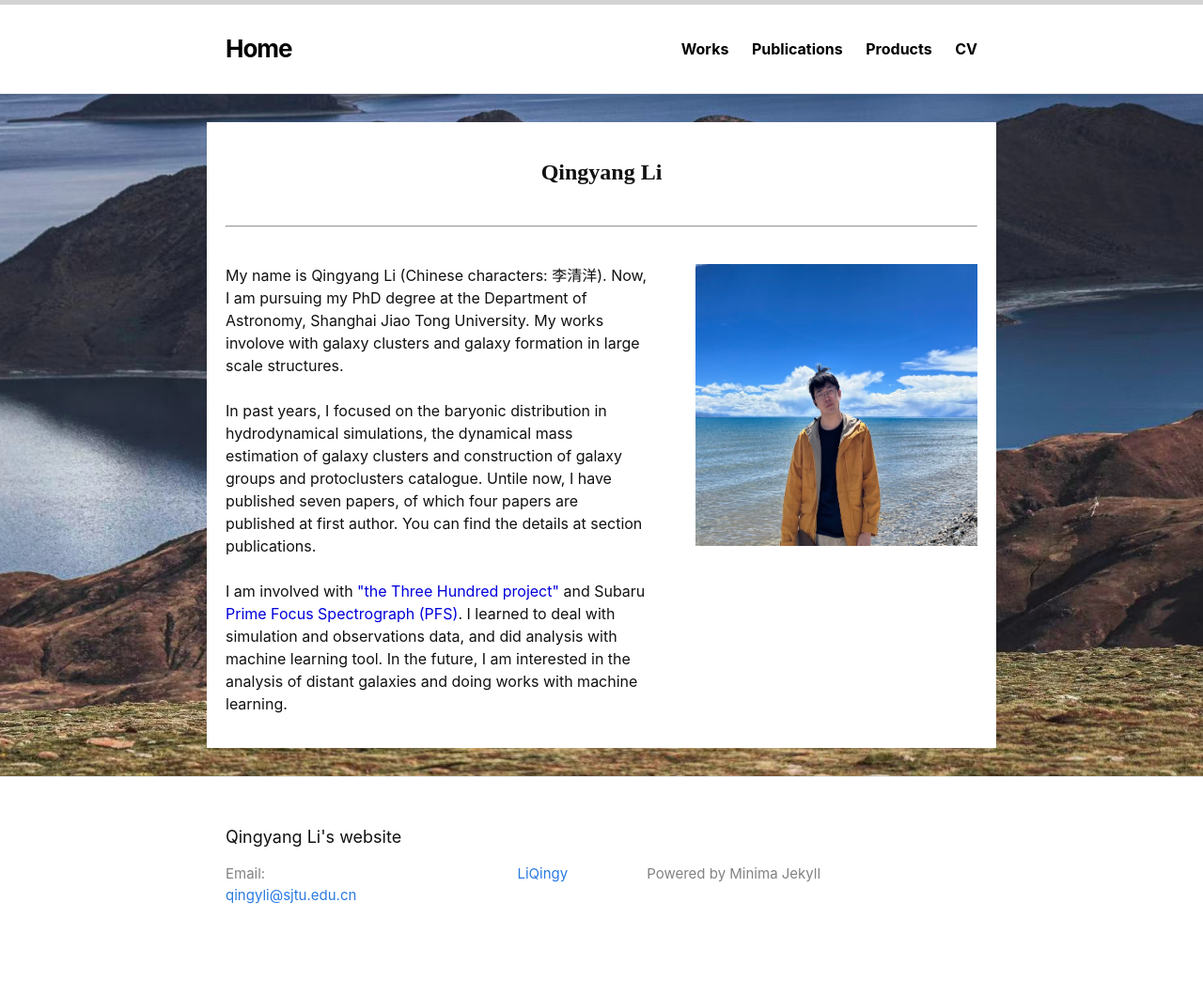
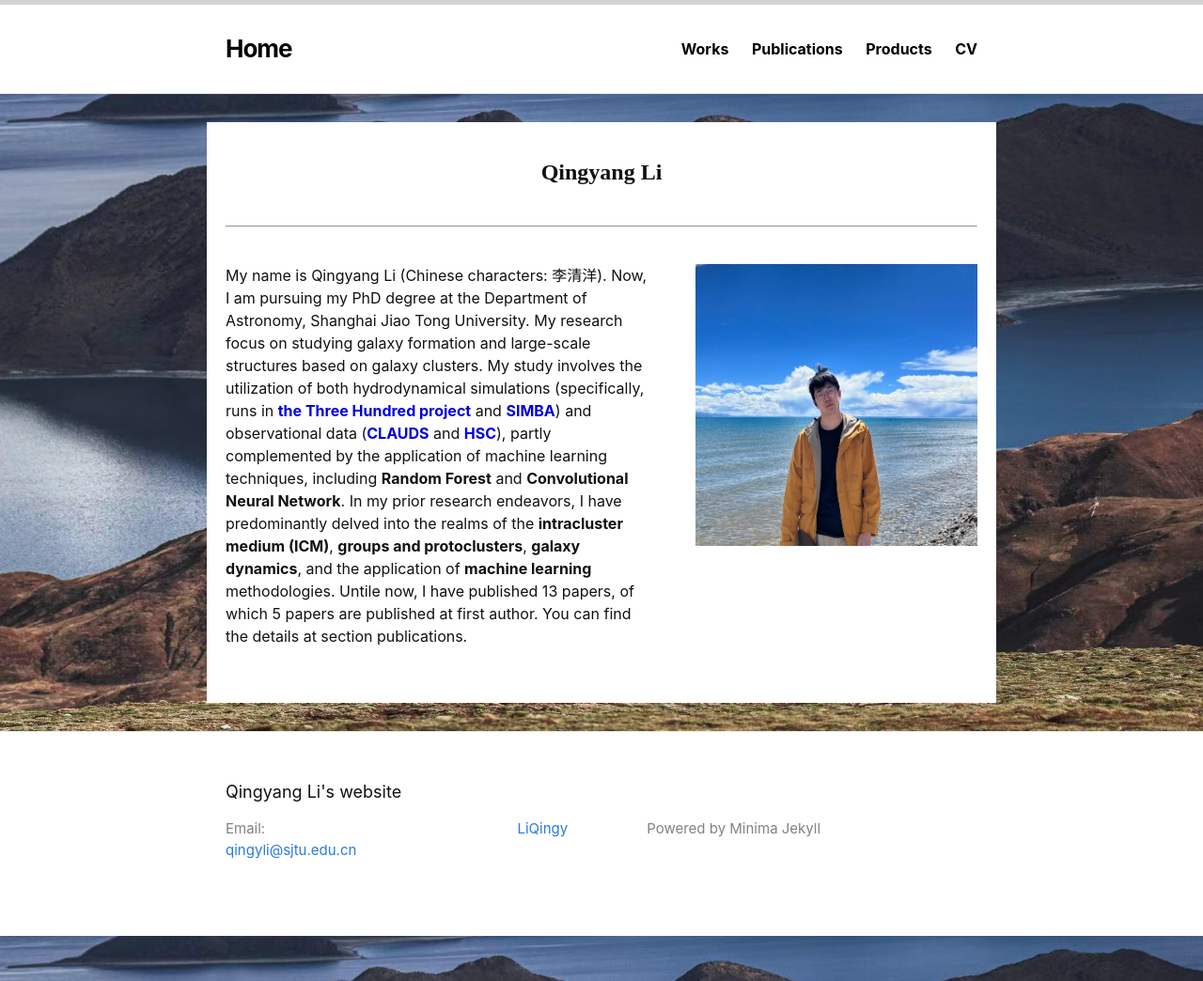
Before and after one commit to LiQingy/LiQingy.github.io, a Jekyll site: the page built from index.markdown, in a window 1280 px wide. Shown: the whole page at 94% size. Built offline with Jekyll 4.4.1, drawn with Linux system fonts in a browser that asks for light colours.

Commit message:
Update index.markdown

```diff
--- a/index.markdown
+++ b/index.markdown
@@ -20,9 +20,11 @@ layout: home
 </div> -->
 
 <p style="width:450px">
-My name is Qingyang Li (Chinese characters: 李清洋). Now, I am pursuing my PhD degree at the Department of Astronomy, Shanghai Jiao Tong University. My works involove with galaxy clusters and galaxy formation in large scale structures. <br><br>
+My name is Qingyang Li (Chinese characters: 李清洋). Now, I am pursuing my PhD degree at the Department of Astronomy, Shanghai Jiao Tong University. My research focus on studying galaxy formation and large-scale structures based on galaxy clusters. My study involves the utilization of both hydrodynamical simulations (specifically, runs in <a herf="http://popia.ft.uam.es/The300-2022/Home.html"><font color="#0000dd"><b>the Three Hundred project</b></font></a> and <a herf="http://simba.roe.ac.uk/"><font color="#0000dd"><b>SIMBA</b></font></a>) and observational data (<a herf="https://www.clauds.net/"><font color="#0000dd"><b>CLAUDS</b></font></a> and <a herf="https://hsc-release.mtk.nao.ac.jp/doc/"><font color="#0000dd"><b>HSC</b></font></a>), partly complemented by the application of machine learning techniques, including <b>Random Forest</b> and <b>Convolutional Neural Network</b>.
 
-In past years, I focused on the baryonic distribution in hydrodynamical simulations, the dynamical mass estimation of galaxy clusters and construction of galaxy groups and protoclusters catalogue. Untile now, I have published seven papers, of which four papers are published at first author. You can find the details at section publications. <br><br>
+In my prior research endeavors, I have predominantly delved into the realms of the <b>intracluster medium (ICM)</b>, <b>groups and protoclusters</b>, <b>galaxy dynamics</b>, and the application of <b>machine learning</b> methodologies. Untile now, I have published 13 papers, of which 5 papers are published at first author. You can find the details at section publications. <br><br>
 
+<!--
 I am involved with <a herf="http://popia.ft.uam.es/The300-2022/Home.html"><font color="#0000dd">"the Three Hundred project"</font></a> and Subaru <a herf="https://pfs.ipmu.jp/#:~:text=The%20PFS%20measures%20the%20large%20scale%20galaxy%20distribution,galaxies%20from%20cosmic%20dawn%20to%20the%20present%20day"><font color="#0000dd">Prime Focus Spectrograph (PFS)</font></a>. I learned to deal with simulation and observations data, and did analysis with machine learning tool. In the future, I am interested in the analysis of distant galaxies and doing works with machine learning.
 </p>
+-->
```
